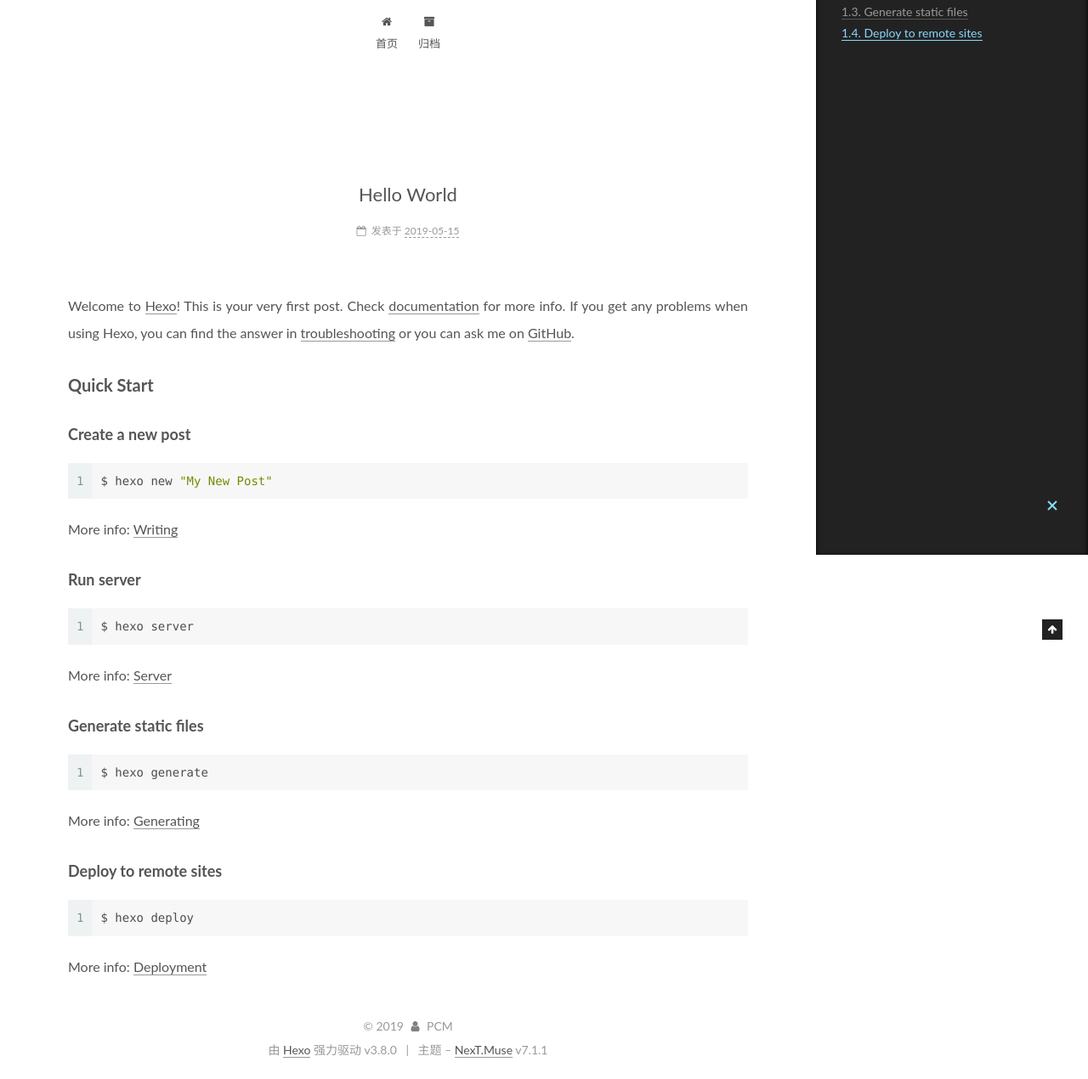
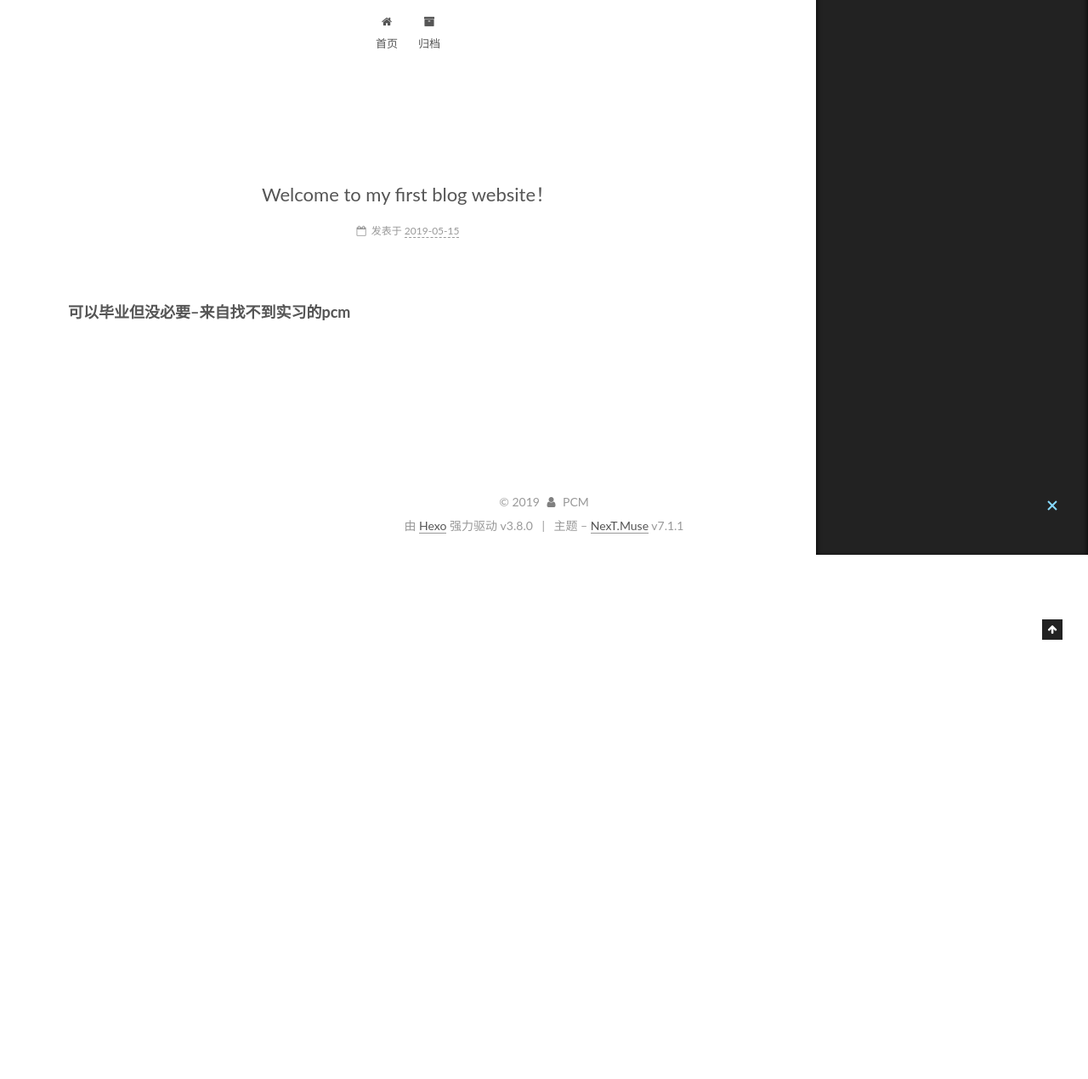
Before and after one commit to ChenmingPengPG/ChenmingPengPG.github.io, a plain HTML site: page 2019/05/15/hello-world/index.html in a window 1280 px wide. Shown: the part 147-1417 px from the top of the page at 85% size. After the commit the page ends 800 px from the top, so only its background shows below. Drawn offline with Linux system fonts and the light colour scheme.

Commit message:
Site updated: 2019-05-15 23:57:24

```diff
--- a/2019/05/15/hello-world/index.html
+++ b/2019/05/15/hello-world/index.html
@@ -96,17 +96,17 @@
 
 
 
-  <meta name="description" content="Welcome to Hexo! This is your very first post. Check documentation for more info. If you get any problems when using Hexo, you can find the answer in troubleshooting or you can ask me on GitHub. Quick">
+  <meta name="description" content="可以毕业但没必要–来自找不到实习的pcm">
 <meta property="og:type" content="article">
-<meta property="og:title" content="Hello World">
+<meta property="og:title" content="Welcome to my first blog website！">
 <meta property="og:url" content="http://yoursite.com/2019/05/15/hello-world/index.html">
 <meta property="og:site_name" content="田倩好蠢啊">
-<meta property="og:description" content="Welcome to Hexo! This is your very first post. Check documentation for more info. If you get any problems when using Hexo, you can find the answer in troubleshooting or you can ask me on GitHub. Quick">
+<meta property="og:description" content="可以毕业但没必要–来自找不到实习的pcm">
 <meta property="og:locale" content="zh-Hans">
-<meta property="og:updated_time" content="2019-05-15T13:12:08.458Z">
+<meta property="og:updated_time" content="2019-05-15T15:56:50.760Z">
 <meta name="twitter:card" content="summary">
-<meta name="twitter:title" content="Hello World">
-<meta name="twitter:description" content="Welcome to Hexo! This is your very first post. Check documentation for more info. If you get any problems when using Hexo, you can find the answer in troubleshooting or you can ask me on GitHub. Quick">
+<meta name="twitter:title" content="Welcome to my first blog website！">
+<meta name="twitter:description" content="可以毕业但没必要–来自找不到实习的pcm">
 
 
 
@@ -124,7 +124,7 @@
   };
 </script>
 
-  <title>Hello World | 田倩好蠢啊</title>
+  <title>Welcome to my first blog website！ | 田倩好蠢啊</title>
 
 
 
@@ -306,7 +306,7 @@
 
 
 
-          <h1 class="post-title" itemprop="name headline">Hello World
+          <h1 class="post-title" itemprop="name headline">Welcome to my first blog website！
 
 
 
@@ -332,7 +332,11 @@
 
 
 
-              <time title="创建时间：2019-05-15 21:12:08" itemprop="dateCreated datePublished" datetime="2019-05-15T21:12:08+08:00">2019-05-15</time>
+              <time title="创建时间：2019-05-15 21:12:08 / 修改时间：23:56:50" itemprop="dateCreated datePublished" datetime="2019-05-15T21:12:08+08:00">2019-05-15</time>
+
+
+
+
 
 
 
@@ -367,20 +371,7 @@
 
 
 
-        <p>Welcome to <a href="https://hexo.io/" target="_blank" rel="noopener">Hexo</a>! This is your very first post. Check <a href="https://hexo.io/docs/" target="_blank" rel="noopener">documentation</a> for more info. If you get any problems when using Hexo, you can find the answer in <a href="https://hexo.io/docs/troubleshooting.html" target="_blank" rel="noopener">troubleshooting</a> or you can ask me on <a href="https://github.com/hexojs/hexo/issues" target="_blank" rel="noopener">GitHub</a>.</p>
-<h2 id="Quick-Start"><a href="#Quick-Start" class="headerlink" title="Quick Start"></a>Quick Start</h2><h3 id="Create-a-new-post"><a href="#Create-a-new-post" class="headerlink" title="Create a new post"></a>Create a new post</h3><figure class="highlight bash"><table><tr><td class="gutter"><pre><span class="line">1</span><br></pre></td><td class="code"><pre><span class="line">$ hexo new <span class="string">"My New Post"</span></span><br></pre></td></tr></table></figure>
-
-<p>More info: <a href="https://hexo.io/docs/writing.html" target="_blank" rel="noopener">Writing</a></p>
-<h3 id="Run-server"><a href="#Run-server" class="headerlink" title="Run server"></a>Run server</h3><figure class="highlight bash"><table><tr><td class="gutter"><pre><span class="line">1</span><br></pre></td><td class="code"><pre><span class="line">$ hexo server</span><br></pre></td></tr></table></figure>
-
-<p>More info: <a href="https://hexo.io/docs/server.html" target="_blank" rel="noopener">Server</a></p>
-<h3 id="Generate-static-files"><a href="#Generate-static-files" class="headerlink" title="Generate static files"></a>Generate static files</h3><figure class="highlight bash"><table><tr><td class="gutter"><pre><span class="line">1</span><br></pre></td><td class="code"><pre><span class="line">$ hexo generate</span><br></pre></td></tr></table></figure>
-
-<p>More info: <a href="https://hexo.io/docs/generating.html" target="_blank" rel="noopener">Generating</a></p>
-<h3 id="Deploy-to-remote-sites"><a href="#Deploy-to-remote-sites" class="headerlink" title="Deploy to remote sites"></a>Deploy to remote sites</h3><figure class="highlight bash"><table><tr><td class="gutter"><pre><span class="line">1</span><br></pre></td><td class="code"><pre><span class="line">$ hexo deploy</span><br></pre></td></tr></table></figure>
-
-<p>More info: <a href="https://hexo.io/docs/deployment.html" target="_blank" rel="noopener">Deployment</a></p>
-
+        <h3 id="可以毕业但没必要–来自找不到实习的pcm"><a href="#可以毕业但没必要–来自找不到实习的pcm" class="headerlink" title="可以毕业但没必要–来自找不到实习的pcm"></a>可以毕业但没必要–来自找不到实习的pcm</h3>
 
     </div>
 
@@ -513,7 +504,7 @@
 
 
 
-              <div class="post-toc-content"><ol class="nav"><li class="nav-item nav-level-2"><a class="nav-link" href="#Quick-Start"><span class="nav-number">1.</span> <span class="nav-text">Quick Start</span></a><ol class="nav-child"><li class="nav-item nav-level-3"><a class="nav-link" href="#Create-a-new-post"><span class="nav-number">1.1.</span> <span class="nav-text">Create a new post</span></a></li><li class="nav-item nav-level-3"><a class="nav-link" href="#Run-server"><span class="nav-number">1.2.</span> <span class="nav-text">Run server</span></a></li><li class="nav-item nav-level-3"><a class="nav-link" href="#Generate-static-files"><span class="nav-number">1.3.</span> <span class="nav-text">Generate static files</span></a></li><li class="nav-item nav-level-3"><a class="nav-link" href="#Deploy-to-remote-sites"><span class="nav-number">1.4.</span> <span class="nav-text">Deploy to remote sites</span></a></li></ol></li></ol></div>
+              <div class="post-toc-content"><ol class="nav"><li class="nav-item nav-level-3"><a class="nav-link" href="#可以毕业但没必要–来自找不到实习的pcm"><span class="nav-number">1.</span> <span class="nav-text">可以毕业但没必要–来自找不到实习的pcm</span></a></li></ol></div>
 
 
           </div>
--- a/css/main.css
+++ b/css/main.css
@@ -1765,7 +1765,7 @@ pre .javascript .function {
   width: 4px;
   height: 4px;
   border-radius: 50%;
-  background: #1a5b93;
+  background: #f02d22;
 }
 .feed-link,
 .chat {
```
Also changed, not shown: archives/2019/05/index.html (+1 -1 lines), archives/2019/index.html (+1 -1 lines), archives/index.html (+1 -1 lines), index.html (+7 -16 lines).
